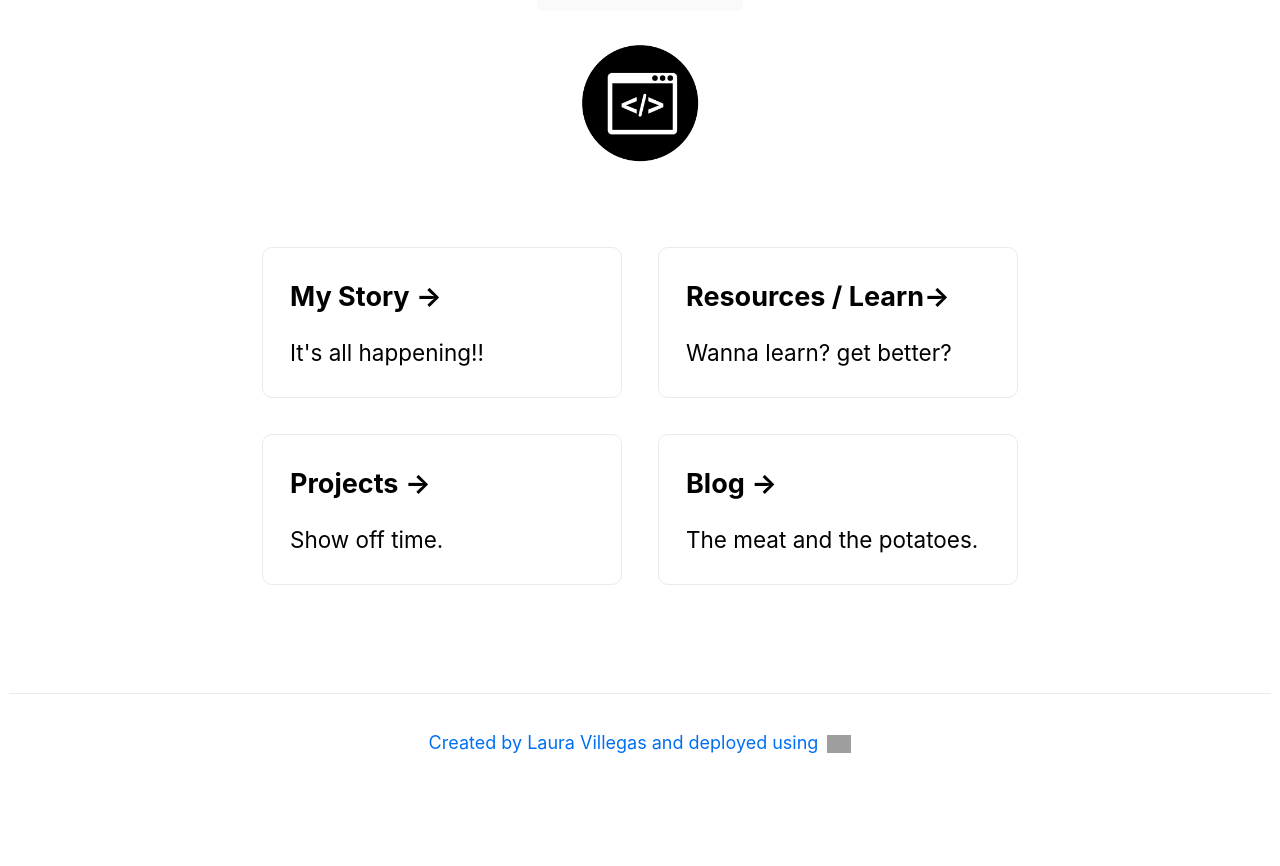
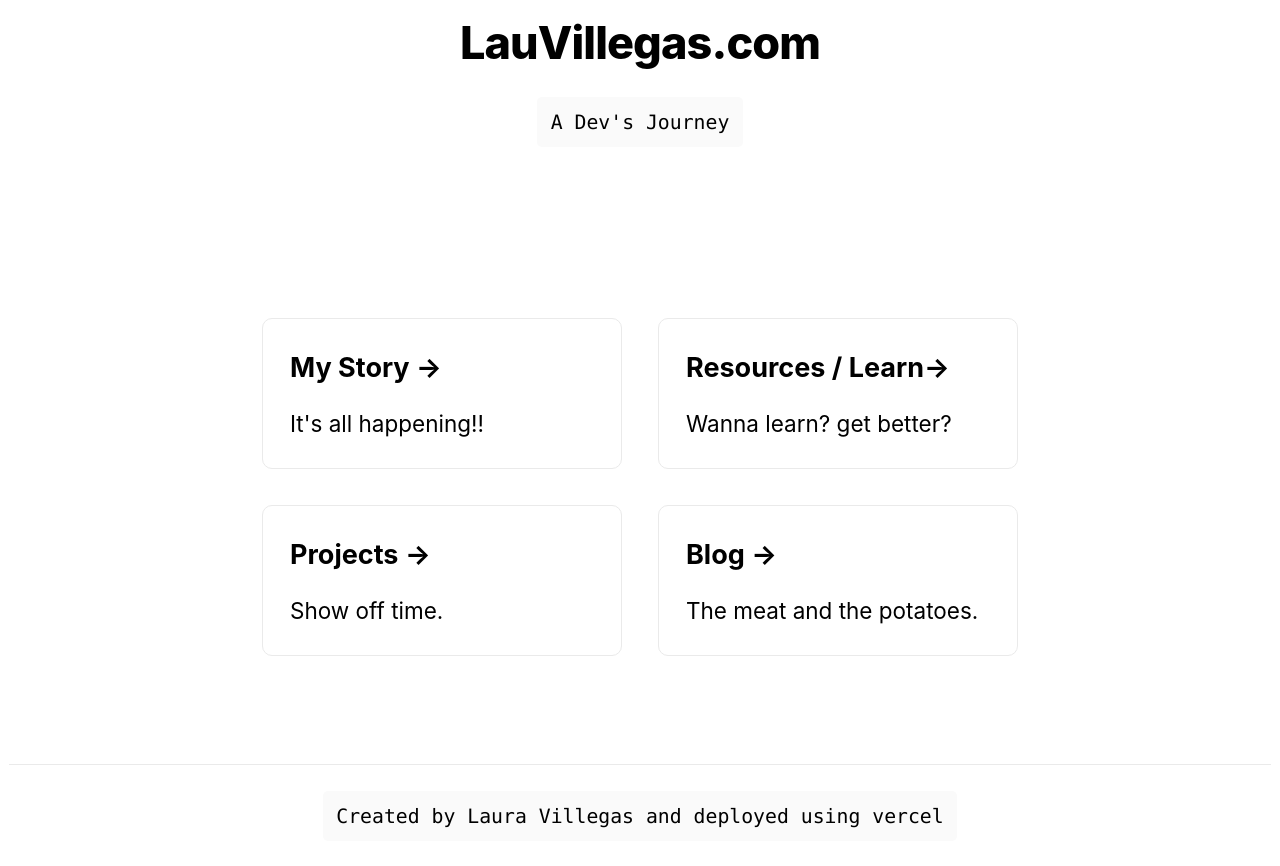
Before and after one commit to ViLaud/LauVillegas, a Next.js app: page / in a window 1280 px wide. Shown: the part 236-1102 px from the top of the page. Before the commit the page ends 1029 px from the top, so only its background shows below. Built offline with nearby package versions, Linux system fonts and the light colour scheme; grey boxes are pictures that could not be loaded.

Commit message:
css modules for layout, content and footer.

```diff
--- /dev/null
+++ b/components/footer.js
@@ -0,0 +1,11 @@
+import styles from '../styles/footer.module.css'
+
+export default function Footer() {
+    return (
+        <footer className={styles.footer}>
+            <p className={styles.description}>
+                <code className={styles.code}>Created by Laura Villegas and deployed using vercel</code>
+            </p>
+        </footer>
+    )
+}
--- /dev/null
+++ b/components/homeContent.js
@@ -0,0 +1,40 @@
+import Link from 'next/link'
+import styles from '../styles/Home.module.css'
+
+export default function HomeContent() {
+    return(
+        <main className={styles.main}>
+
+<div className={styles.grid}>
+
+  <a href="https://nextjs.org/docs" className={styles.card}>
+    <h3>My Story &rarr;</h3>
+    <p>It's all happening!!</p>
+  </a>
+
+  <a href="https://nextjs.org/learn" className={styles.card}>
+    <h3>Resources / Learn&rarr;</h3>
+    <p>Wanna learn? get better?</p>
+  </a>
+
+  <a
+    href="https://github.com/vercel/next.js/tree/master/examples"
+    className={styles.card}
+  >
+    <h3>Projects &rarr;</h3>
+    <p>Show off time.</p>
+  </a>
+
+  <Link href="/blog/">
+    <a className={styles.card}>
+      <h3>Blog &rarr;</h3>
+      <p>
+        The meat and the potatoes.
+      </p>
+    </a>
+  </Link>
+
+</div>
+</main>
+    )
+}
--- a/components/layout.js
+++ b/components/layout.js
@@ -1,5 +1,67 @@
 import styles from '../styles/layout.module.css'
+import Head from 'next/head'
+import Image from 'next/image'
+import HomeContent from './homeContent'
+import utilStyles from '../styles/utils.module.css'
+import Link from 'next/link'
+import Profile from './profile'
+import Footer from './footer'
 
-export default function Layout ({ children }) {
-    return <div className={styles.container}>{children}</div>
-}
+const name = 'LauVillegas.com'
+export const siteTitle = 'LauVillegas.com'
+export default function Layout({ children, home }) {
+     return (
+         <div className={styles.container}>
+             <Head>
+                <link rel="icon" href="images/code.jpg" />
+                <meta
+                    name="description"
+                    content="A self taugth engineer's journey"
+                />
+             </Head>
+
+             <header className={styles.header}>
+
+                 { home ? (
+
+                     <>
+                     <Profile/>
+                    <h1 className={utilStyles.heading2x1}>{name}</h1>
+                    <p className={styles.description}>
+                         <code className={styles.code}>A Dev's Journey</code>
+                       </p>
+                    </>
+                 ) : (
+                     <>
+                     <Link href="/">
+                         <a>
+                         <Profile/>
+                        </a>
+                     </Link>
+                     <h2 className={utilStyles.headingLg}>
+                         <Link href="/">
+                             <a className={utilStyles.colorInherit}>{name}</a>
+                         </Link>
+                     </h2>
+                     </>
+
+                 )}
+
+             </header>
+
+             { home && (
+                <HomeContent/>
+             ) }
+
+
+             {!home && (
+                <div className={styles.backToHome}>
+                     <Link href="/">
+                         <a>← Back to home</a>
+                     </Link>
+                </div>
+             )}
+        <Footer/>
+         </div>
+     )
+ }
--- a/pages/index.js
+++ b/pages/index.js
@@ -2,64 +2,16 @@ import Head from 'next/head'
 import Link from 'next/link'
 import styles from '../styles/Home.module.css'
 import Profile from '../components/profile'
+import Layout, { siteTitle } from '../components/layout'
+import utilStyles from '../styles/utils.module.css'
 
 export default function Home() {
   return (
-    <div className={styles.container}>
+    <Layout home>
       <Head>
-        <title>LauVillegas.com</title>
-        <link rel="icon" href="images/code.jpg" />
+        <title>{siteTitle}</title>
       </Head>
 
-      <main className={styles.main}>
-        <h1 className={styles.title}>
-          LauVillegas.com
-        </h1>
-
-        <p className={styles.description}>
-          <code className={styles.code}>A Dev's Journey</code>
-        </p>
-        <Profile></Profile>
-        <div className={styles.grid}>
-          <a href="https://nextjs.org/docs" className={styles.card}>
-            <h3>My Story &rarr;</h3>
-            <p>It's all happening!!</p>
-          </a>
-
-          <a href="https://nextjs.org/learn" className={styles.card}>
-            <h3>Resources / Learn&rarr;</h3>
-            <p>Wanna learn? get better?</p>
-          </a>
-
-          <a
-            href="https://github.com/vercel/next.js/tree/master/examples"
-            className={styles.card}
-          >
-            <h3>Projects &rarr;</h3>
-            <p>Show off time.</p>
-          </a>
-
-          <Link href="/blog/">
-            <a className={styles.card}>
-              <h3>Blog &rarr;</h3>
-              <p>
-                The meat and the potatoes.
-              </p>
-            </a>
-          </Link>
-        </div>
-      </main>
-
-      <footer className={styles.footer}>
-        <a
-          href="https://vercel.com?utm_source=create-next-app&utm_medium=default-template&utm_campaign=create-next-app"
-          target="_blank"
-          rel="noopener noreferrer"
-        >
-          Created by Laura Villegas and deployed using {' '}
-          <img src="/vercel.svg" alt="Vercel Logo" className={styles.logo} />
-        </a>
-      </footer>
-    </div>
+    </Layout>
   )
 }
--- /dev/null
+++ b/styles/footer.module.css
@@ -0,0 +1,32 @@
+.footer {
+    width: 100%;
+    height: 100px;
+    border-top: 1px solid #eaeaea;
+    display: flex;
+    justify-content: center;
+    align-items: center;
+  }
+
+  .footer img {
+    margin-left: 0.5rem;
+  }
+
+  .footer a {
+    display: flex;
+    justify-content: center;
+    align-items: center;
+  }
+
+  .description {
+    line-height: 1.5;
+    font-size: 1.5rem;
+  }
+
+  .code {
+    background: #fafafa;
+    border-radius: 5px;
+    padding: 0.75rem;
+    font-size: 1.1rem;
+    font-family: Menlo, Monaco, Lucida Console, Liberation Mono, DejaVu Sans Mono,
+      Bitstream Vera Sans Mono, Courier New, monospace;
+  }
--- a/styles/layout.module.css
+++ b/styles/layout.module.css
@@ -1,8 +1,17 @@
-.container {
+/*.container {
     max-width: 36rem;
     padding: 0 1rem;
     margin: 3rem auto 6rem;
-}
+}*/
+
+.container {
+    min-height: 100vh;
+    padding: 5rem 0.5rem 3rem;
+    display: flex;
+    flex-direction: column;
+    justify-content: center;
+    align-items: center;
+  }
 
 .header {
     display: flex;
@@ -13,3 +22,60 @@
 .backToHome {
     margin: 3rem 0 0;
 }
+
+.grid {
+    display: flex;
+    align-items: center;
+    justify-content: center;
+    flex-wrap: wrap;
+    max-width: 800px;
+    margin-top: 1rem;
+  }
+
+  .main {
+    padding: 1rem 0 5rem;
+    flex: 1;
+    display: flex;
+    flex-direction: column;
+    justify-content: center;
+    align-items: center;
+  }
+
+  .card {
+    margin: 1rem;
+    flex-basis: 45%;
+    padding: 1.5rem;
+    text-align: left;
+    color: inherit;
+    text-decoration: none;
+    border: 1px solid #eaeaea;
+    border-radius: 10px;
+    transition: color 0.15s ease, border-color 0.15s ease;
+  }
+
+  .card:hover,
+  .card:focus,
+  .card:active {
+    color: #0070f3;
+    border-color: #0070f3;
+  }
+
+  .card h3 {
+    margin: 0 0 1rem 0;
+    font-size: 1.5rem;
+  }
+
+  .card p {
+    margin: 0;
+    font-size: 1.25rem;
+    line-height: 1.5;
+  }
+
+  .code {
+    background: #fafafa;
+    border-radius: 5px;
+    padding: 0.75rem;
+    font-size: 1.1rem;
+    font-family: Menlo, Monaco, Lucida Console, Liberation Mono, DejaVu Sans Mono,
+      Bitstream Vera Sans Mono, Courier New, monospace;
+  }
```
Also changed, not shown: pages/oldIndex.js (added, +66 -0 lines).
